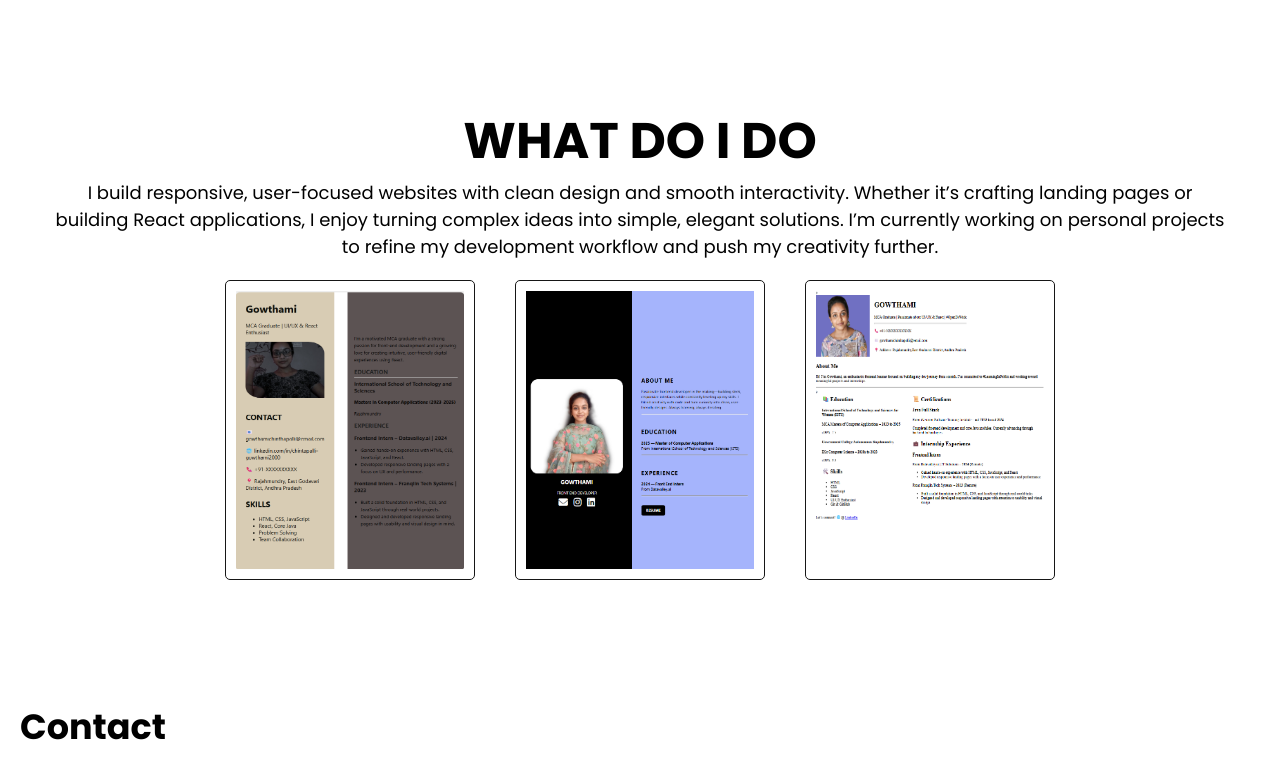
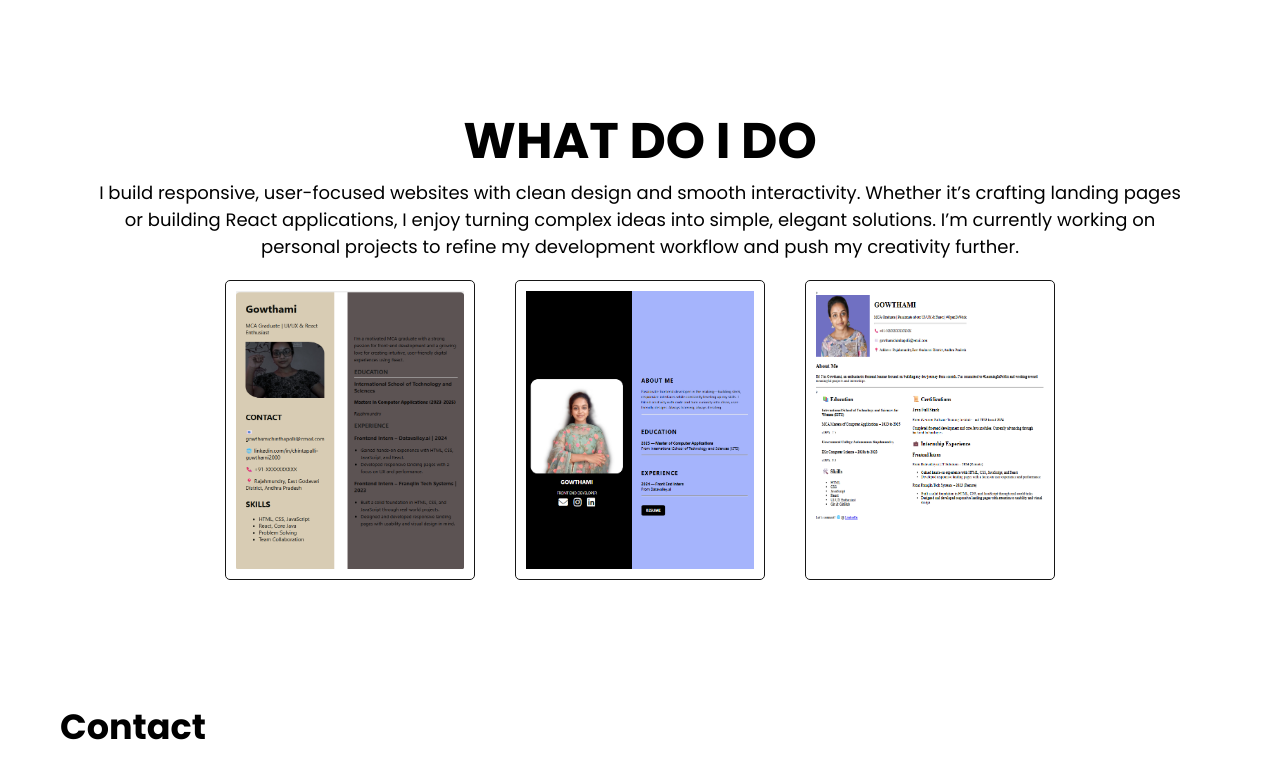
Before and after one commit to gowthamichinthapalli/portfolio-website, a plain HTML site: page index.html in a window 1280 px wide. Shown: the part 762-1532 px from the top of the page. Drawn offline with Linux system fonts and the light colour scheme.

Commit message:
updated width

```diff
--- a/style.css
+++ b/style.css
@@ -20,6 +20,8 @@ body{
     font-family:'poppins' , sans-serif;
     background-color: var(--background-color);
     margin:0 auto;
+    width: 100%;
+max-width: 1200px;
 }
 
 a{
@@ -241,7 +243,7 @@ margin:20px;
     }
 }
 
-@media(max-width:740px){
+@media(max-width:768px){
      .hero {
         flex-direction:column-reverse;
      }
```
